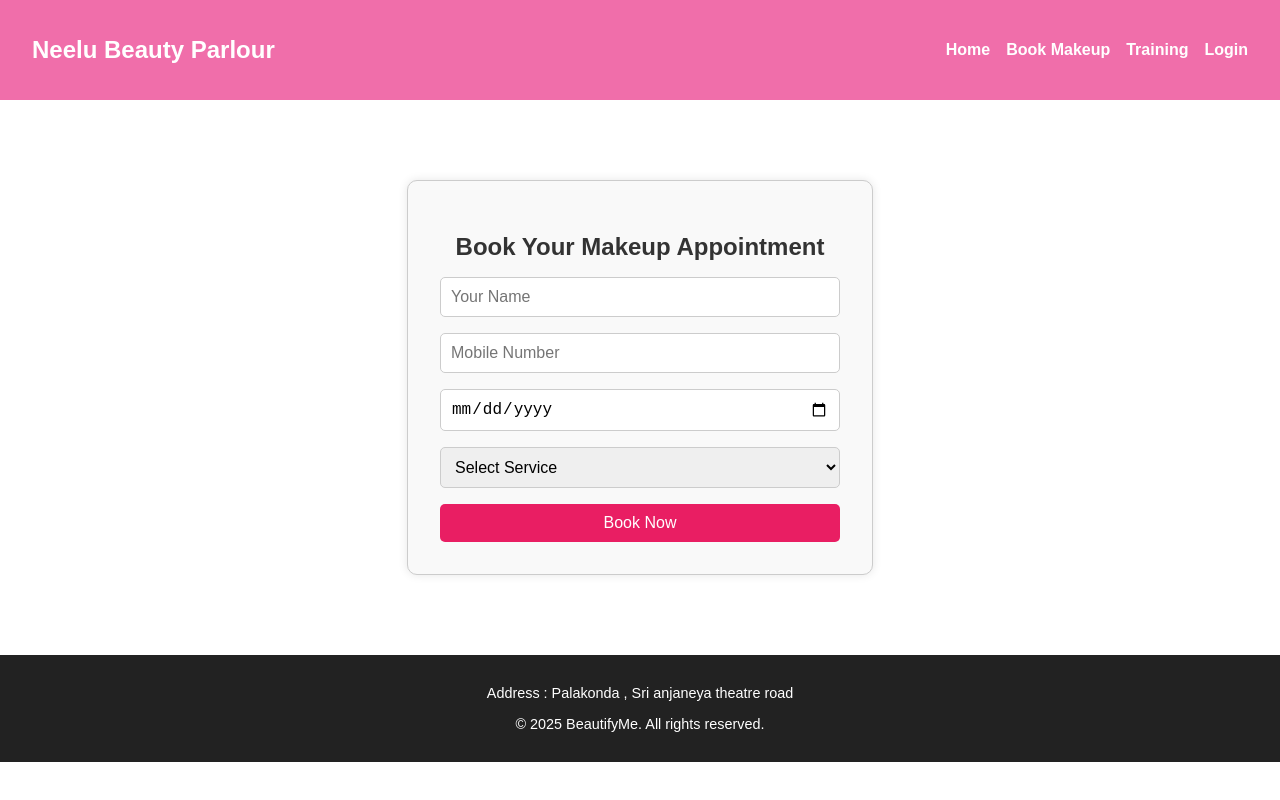
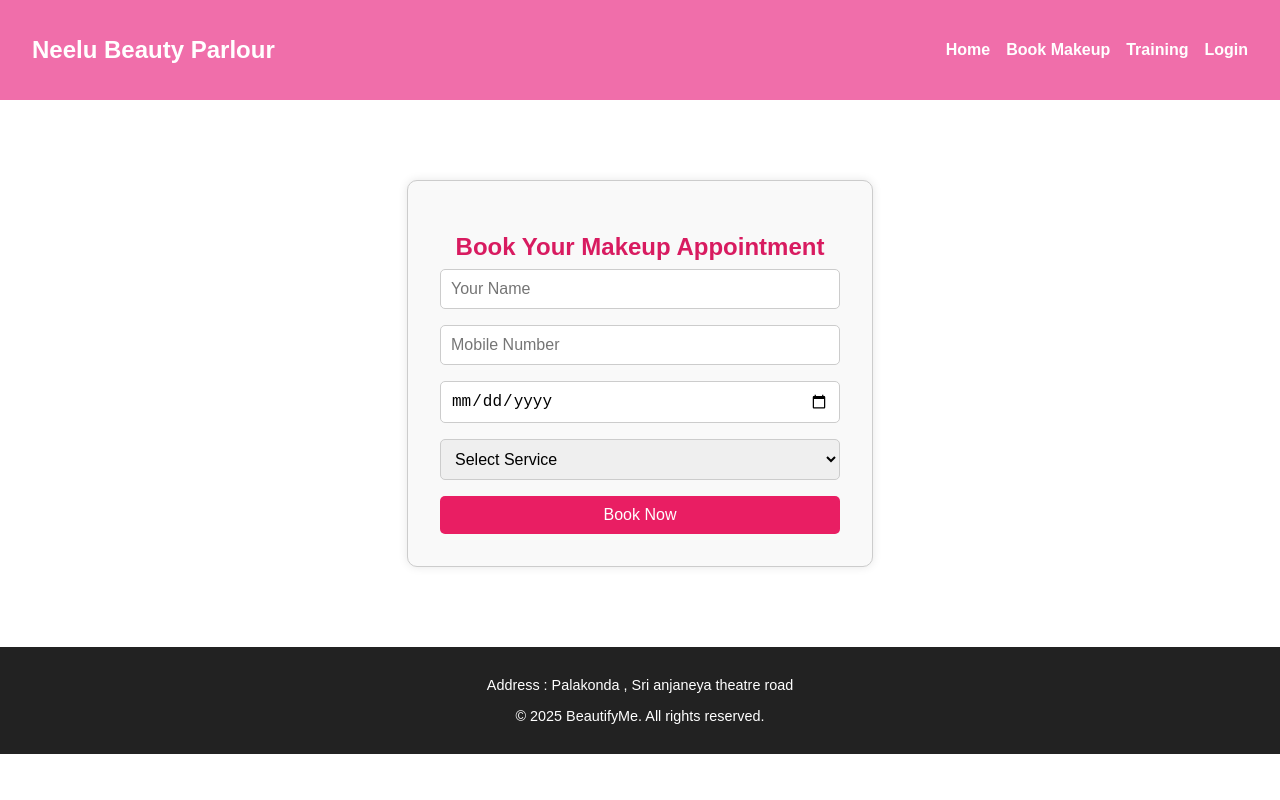
Before and after one commit to B-jana/bweb, a React (Create React App) app: page /booking in a window 1280 px wide. Built offline with nearby package versions, Linux system fonts and the light colour scheme.

Commit message:
Update Booking.js

```diff
--- a/src/components/Booking.js
+++ b/src/components/Booking.js
@@ -109,7 +109,7 @@ const Booking = () => {
 
     return (
         <div style={styles.container}>
-           <h2 style={{ color: '#333', textAlign: 'center', marginBottom: '1rem' }}>Book Your Makeup Appointment</h2>
+           <h2 style={styles.heading}>Book Your Makeup Appointment</h2>
 
             {message && <p style={styles.success}>{message}</p>}
 
@@ -183,6 +183,11 @@ const styles = {
         fontFamily: 'Arial, sans-serif',
     },
 
+    heading: {
+        textAlign: 'center',
+        color: '#d81b60',
+        marginBottom: '0.5rem',
+    },
     form: {
         display: 'flex',
         flexDirection: 'column',
```
